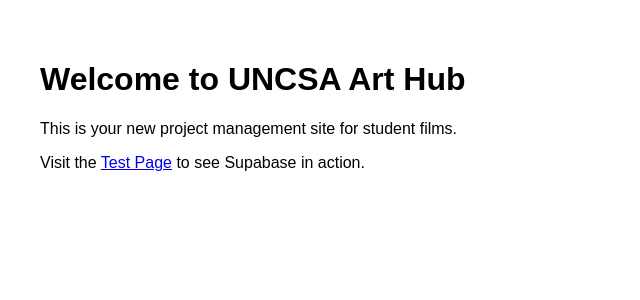
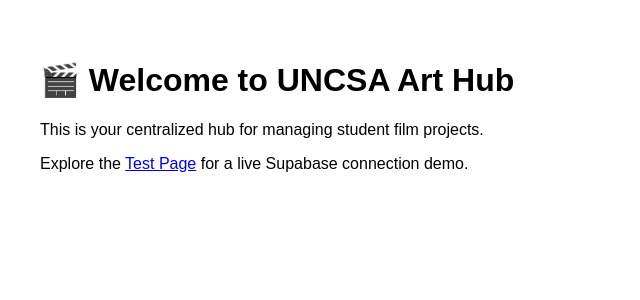
Before and after one commit to bobgosse/uncsa-art-hub, a Next.js app in the folder Desktop/uncsa-art-hub/: page / in a window 1280 px wide. Shown: the top 300 px of the page, without its empty margins (0-640 px from the left). Built offline with nearby package versions, Linux system fonts and the light colour scheme.

Commit message:
Add index.js homepage to fix 404

```diff
--- a/Desktop/uncsa-art-hub/pages/index.js
+++ b/Desktop/uncsa-art-hub/pages/index.js
@@ -1,9 +1,9 @@
 export default function Home() {
   return (
-    <div style={{ padding: '2rem', fontFamily: 'sans-serif' }}>
-      <h1>Welcome to UNCSA Art Hub</h1>
-      <p>This is your new project management site for student films.</p>
-      <p>Visit the <a href="/test">Test Page</a> to see Supabase in action.</p>
-    </div>
+    <main style={{ fontFamily: 'sans-serif', padding: '2rem' }}>
+      <h1>🎬 Welcome to UNCSA Art Hub</h1>
+      <p>This is your centralized hub for managing student film projects.</p>
+      <p>Explore the <a href="/test">Test Page</a> for a live Supabase connection demo.</p>
+    </main>
   );
 }
```
